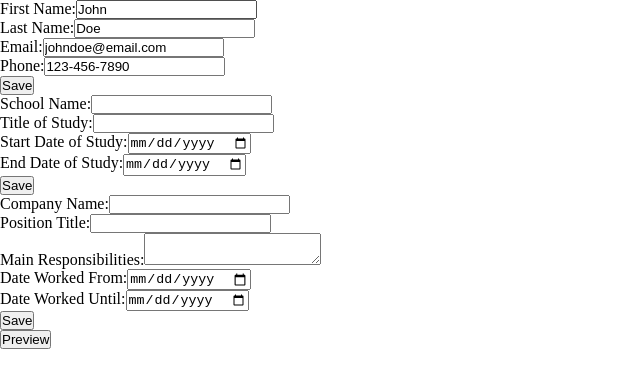
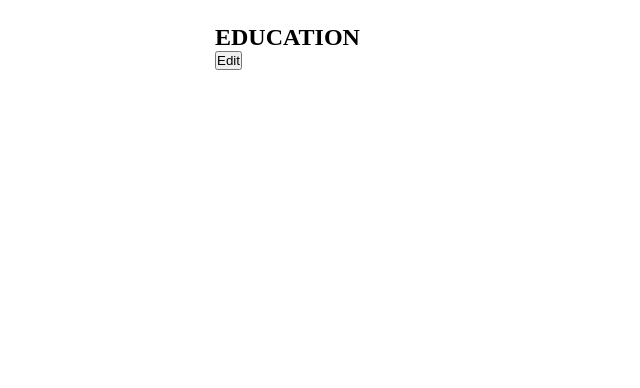
Before and after one commit to dirkficial/react-cv, a React (Vite) app: page / in a window 1280 px wide. Shown: the top 388 px of the page, without its empty margins (0-640 px from the left). Built offline with nearby package versions, Linux system fonts and the light colour scheme.

Commit message:
edited README

```diff
--- a/src/App.jsx
+++ b/src/App.jsx
@@ -6,7 +6,7 @@ import { useState } from 'react';
 
 
 export default function App() {
-    const [editMode, setEditMode] = useState(true);
+    const [editMode, setEditMode] = useState(false);
     const [info, setInfo] = useState({personal : null, education : null, practical : null})
 
     function onSectionSubmit(sectionInfo) {
--- a/src/components/CVPreview.jsx
+++ b/src/components/CVPreview.jsx
@@ -1,19 +1,23 @@
 export default function CVPreview({personal, education, practical, onClick}) {
     return (
-        <div>
+        <div id="preview">
             {personal &&
             <div id="header">
                 <h1>{personal.firstName + ' ' + personal.lastName}</h1>
-                <p>{personal.phone}</p>
-                <p>{personal.email}</p>
+                <p>{personal.phone + ' | ' + personal.email + ' | ' + personal.linkedin + ' | ' + personal.github}</p>
             </div>
             }
+            <h2>EDUCATION</h2>
             {education &&
             <div id="education">
-                <h2>EDUCATION</h2>
-                <p>{education.school}</p>
-                <p>{education.major}</p>
-                <p>{education.startDate + '-' + education.endDate}</p>
+                <div id="schoolLocation">
+                    <p>{education.school}</p>
+                    <p>{education.location}</p>
+                </div>
+                <div id="majorDate">
+                    <p>{education.major}</p>
+                    <p>{education.startDate + '-' + education.endDate}</p>
+                </div>
             </div>
             }
             {practical &&
--- a/src/components/CVSection.jsx
+++ b/src/components/CVSection.jsx
@@ -38,6 +38,15 @@ export default function CVSection({ fields, initialValues, onSectionSubmit}) {
                                 value={values[field.name]}
                                 onChange={onChange}
                             />
+                        ) : field.pattern != "null" ? (
+                            <input
+                                type={field.type}
+                                name={field.name}
+                                id={field.name}
+                                value={values[field.name]}
+                                onChange={onChange}
+                                pattern={field.pattern}
+                            />
                         ) : (
                             <input
                                 type={field.type}
--- a/src/components/eduExperienceForm.jsx
+++ b/src/components/eduExperienceForm.jsx
@@ -2,12 +2,13 @@ import CVSection from "./CVSection"
 
 const fields = [
     { label: "School Name", name: "school", type: "text" },
+    { label: "School Location", name: "location", type: "text"},
     { label: "Title of Study", name: "major", type: "text" },
-    { label: "Start Date of Study", name: "startDate", type: "date" },
-    { label: "End Date of Study", name: "endDate", type: "date" },
+    { label: "Start Date of Study", name: "startDate", type: "month" },
+    { label: "End Date of Study", name: "endDate", type: "month" },
 ]
 
-const initialValues = { school: "", major: "", startDate: "", endDate: "" }
+const initialValues = { school: "", location: "", major: "", startDate: "", endDate: "" }
 
 export default function EduExperience({info, onSectionSubmit}) {
 
--- a/src/components/personalInfoForm.jsx
+++ b/src/components/personalInfoForm.jsx
@@ -4,10 +4,12 @@ const fields = [
     { label: "First Name", name: "firstName", type: "text" },
     { label: "Last Name", name: "lastName", type: "text" },
     { label: "Email", name: "email", type: "email" },
-    { label: "Phone", name: "phone", type: "tel"}
+    { label: "Phone", name: "phone", type: "tel"},
+    { label: "LinkedIn", name: "linkedin", type: "text", pattern: /^(https?:\/\/)?([\da-z\.-]+)\.([a-z\.]{2,6})([\/\w \.-]*)*\/?$/},
+    { label: "Github", name: "github", type: "text", pattern: /^(https?:\/\/)?([\da-z\.-]+)\.([a-z\.]{2,6})([\/\w \.-]*)*\/?$/}
 ]
 
-const initialValues = { firstName: "John", lastName: "Doe", email: "johndoe@email.com", phone: "123-456-7890" }
+const initialValues = { firstName: "John", lastName: "Doe", email: "johndoe@email.com", phone: "123-456-7890", linkedin: "", github: "" }
 
 export default function PersonalInfo({info, onSectionSubmit}) {
 
--- a/src/styles/index.css
+++ b/src/styles/index.css
@@ -8,6 +8,34 @@
   font-size: 16px;
 }
 
-body{
+body {
   display: flex;
+  justify-content: center;
 }
+
+h2 {
+  margin-top: 1em;
+}
+
+div#preview {
+  width: 850px;
+}
+
+div#header {
+  display: flex;
+  margin-top: 1em;
+  flex-direction: column;
+  align-items: center;
+}
+
+/* Education */
+
+div#schoolLocation {
+  display: flex;
+  justify-content: space-between;
+}
+
+div#majorDate {
+  display: flex;
+  justify-content: space-between;
+}
```
Also changed, not shown: 2 other files (tests, documents, lock files or other folders).
